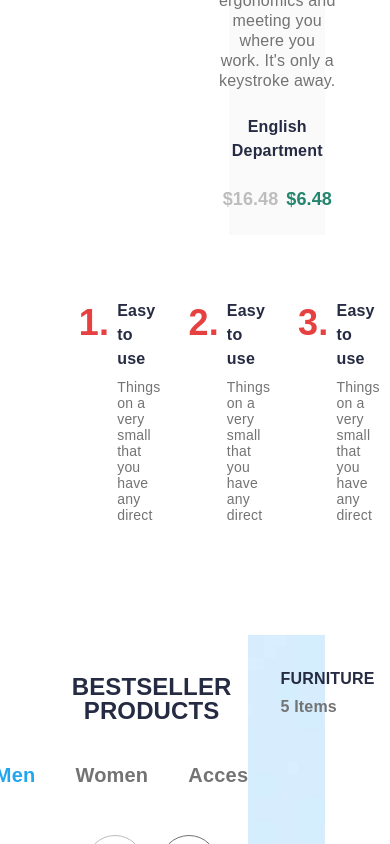
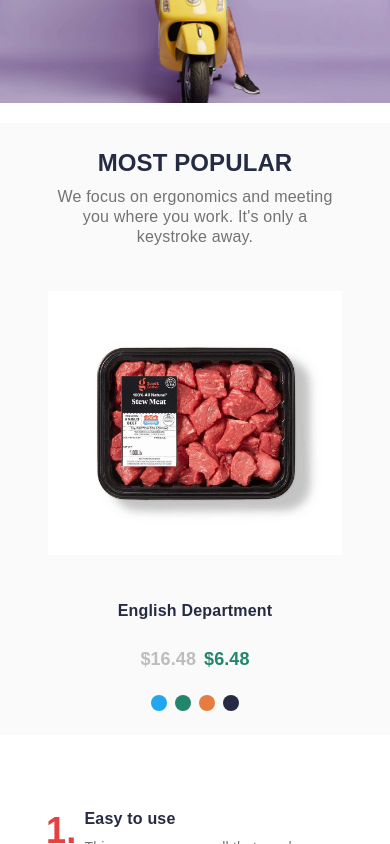
Before and after one commit to MuhammedZeki/D-nemProjesi-ecommers, a React (Vite) app: page / in a window 390 px wide. Shown: the part 4140-4984 px from the top of the page. Built offline with nearby package versions, Linux system fonts and the light colour scheme.

Commit message:
Products1  mobile done

```diff
--- a/src/components/products/ProductCardItem.jsx
+++ b/src/components/products/ProductCardItem.jsx
@@ -1,7 +1,7 @@
 const ProductCardItem = ({ count }) => {
   return (
     <div className="py-12 px-3.5">
-      <div className="flex items-start gap-2">
+      <div className="flex items-start gap-2 px-8 py-2 lg:px-0 lg:py-0">
         <h2 className="font-bold text-4xl leading-12 tracking-[0.2px] text-[#E74040]">
           {count}.
         </h2>
--- a/src/pages/ProductsCard1.jsx
+++ b/src/pages/ProductsCard1.jsx
@@ -2,12 +2,12 @@ import ProductCardItem from "../components/products/ProductCardItem";
 
 const ProductsCard1 = () => {
   return (
-    <div className="w-[75%] mx-auto py-8 px-4 flex flex-col gap-4 ">
-      <div className="flex ">
-        <div className=" w-2/3">
+    <div className="lg:w-[75%] lg:mx-auto lg:py-8 lg:px-4 flex flex-col gap-4 ">
+      <div className="lg:flex lg:flex-row flex flex-col">
+        <div className=" lg:w-2/3 w-full">
           <img src="/products/p1.jpg" className="object-contain w-full" />
         </div>
-        <div className=" w-1/3 bg-[#FAFAFA] flex flex-col gap-2 items-center px-12 py-6 justify-center font-montserrat">
+        <div className=" lg:w-1/3 bg-[#FAFAFA] flex flex-col gap-10 mt-5 lg:mt-0 lg:gap-2 items-center px-12 py-6 justify-center font-montserrat">
           <div className="flex flex-col gap-2 items-center text-center">
             <h5 className="font-bold text-2xl leading-8 tracking-[0.1px] text-[#252B42]">
               MOST POPULAR
@@ -32,11 +32,16 @@ const ProductsCard1 = () => {
                 $6.48
               </span>
             </div>
+            <p className="flex items-center gap-2">
+              <div className="w-4 h-4 rounded-full bg-[#23A6F0]"></div>
+              <div className="w-4 h-4 rounded-full bg-[#23856D]"></div>
+              <div className="w-4 h-4 rounded-full bg-[#E77C40]"></div>
+              <div className="w-4 h-4 rounded-full bg-[#252B42]"></div>
+            </p>
           </div>
         </div>
-        <div></div>
       </div>
-      <div className="font-montserrat flex ">
+      <div className="font-montserrat lg:flex lg:flex-row flex flex-col ">
         <ProductCardItem count="1" />
         <ProductCardItem count="2" />
         <ProductCardItem count="3" />
```
